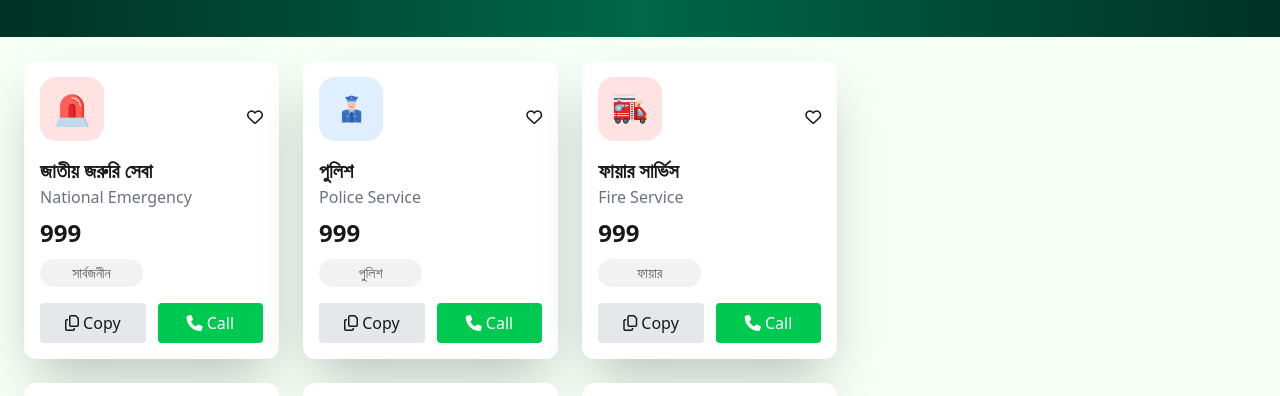
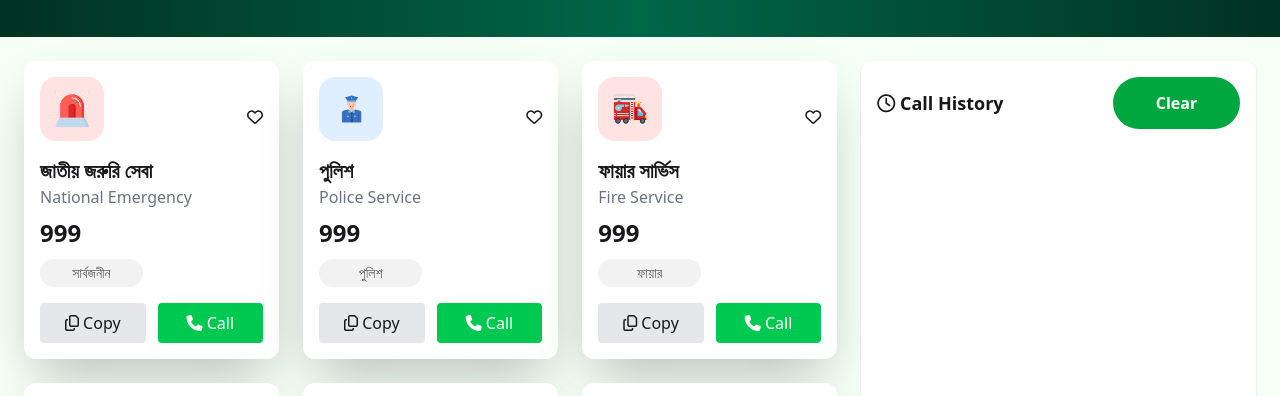
Before and after one commit to TusharImran15/Dynamic-Website-Assigment-5, a plain HTML site: page index.html in a window 1280 px wide. Shown: the part 331-727 px from the top of the page. Drawn offline with nearby package versions, Linux system fonts and the light colour scheme.

Commit message:
added coll history html and tailwind code

```diff
--- a/index.html
+++ b/index.html
@@ -363,5 +363,17 @@
           </div>
         </div>
       </section>
+
+
+
+      <aside class="bg-white shadow rounded-xl p-4 w-full">
+        <div class="flex justify-between items-center mb-3">
+          <h2 class="font-bold text-lg"><i class="fa-regular fa-clock"></i>  Call History</h2>
+          <button onclick="clearHistory()" class="bg-[#00a63e] text-[16px] cursor-pointer hover:bg-gray-400 font-semibold rounded-[50px] lg:w-[127px] w-20 h-10 lg:h-[52px] flex items-center justify-center text-white">Clear</button>
+        </div>
+        <ul id="historyList" class="space-y-2 text-sm text-gray-700"></ul>
+      </aside>
+    </main>
+
   </body>
   </html>
```
